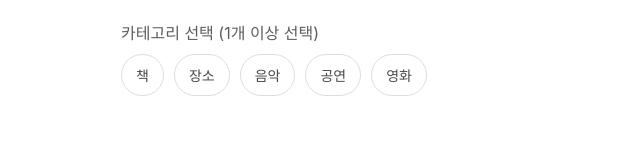
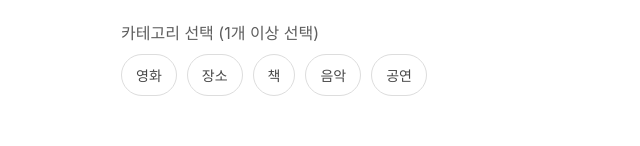
Before and after one commit to potato-club/Went-Frontend, a React (Create React App) app: page /signUp in a window 1280 px wide. Shown: the part 514-660 px from the top of the page, without its empty margins (319-959 px from the left). Built offline with nearby package versions, Linux system fonts and the light colour scheme; no server answers; a web font is replaced by a local one.

Commit message:
feat: 작성 api 일부 연동

```diff
--- /dev/null
+++ b/src/api/write.ts
@@ -0,0 +1,10 @@
+import axios from "./axiosInstance";
+
+export const writePost = async (postData: any) => {
+  const response = await axios.post("/api/posts", postData, {
+    headers: {
+      "Content-Type": "application/json"
+    }
+  });
+  return response;
+};
--- a/src/constants/categories.ts
+++ b/src/constants/categories.ts
@@ -1,7 +1,7 @@
 export const CATEGORIES = [
-  { categoryId: "1", name: "book", koName: "책" },
-  { categoryId: "2", name: "location", koName: "장소" },
-  { categoryId: "3", name: "music", koName: "음악" },
-  { categoryId: "4", name: "performance", koName: "공연" },
-  { categoryId: "5", name: "movie", koName: "영화" },
+  { categoryId: 1, name: "MOVIE", koName: "영화" },
+  { categoryId: 2, name: "PLACE", koName: "장소" },
+  { categoryId: 3, name: "BOOK", koName: "책" },
+  { categoryId: 4, name: "MUSIC", koName: "음악" },
+  { categoryId: 5, name: "PERFORMANCE", koName: "공연" },
 ];
--- a/src/pages/SignUpPage/index.tsx
+++ b/src/pages/SignUpPage/index.tsx
@@ -121,12 +121,12 @@ function SignUpPage() {
                     key={category.categoryId}
                     type="button"
                     selected={signUpData.categoryIds.includes(
-                      category.categoryId
+                      String(category.categoryId)
                     )}
-                    onClick={() => handleCategoryClick(category.categoryId)}
+                    onClick={() => handleCategoryClick(String(category.categoryId))}
                   >
                     {category.koName}
-                    {signUpData.categoryIds.includes(category.categoryId) &&
+                    {signUpData.categoryIds.includes(String(category.categoryId)) &&
                       " ×"}
                   </CategoryItem>
                 ))}
--- a/src/pages/WritePage/index.tsx
+++ b/src/pages/WritePage/index.tsx
@@ -1,10 +1,14 @@
 import { useState } from "react";
 import styled from "styled-components";
+import { writePost } from "../../api/write";
 import TiptapEditor from "../../components/TiptapEditor";
+import { CATEGORIES } from "../../constants/categories";
 
 const WritePage = () => {
-  const [rating, setRating] = useState(0); // 별점 상태 (0~5)
+  const [rating, setRating] = useState(0);
   const [editorContent, setEditorContent] = useState("");
+  const [categoryId, setCategoryId] = useState(0);
+  const [title, setTitle] = useState("");
 
   const handleClick = (index: number) => {
     // 같은 별 다시 누르면 초기화
@@ -15,19 +19,41 @@ const WritePage = () => {
     }
   };
 
-  const handleSubmit = () => {
-    console.log("에디터 내용:", editorContent);
+
+  const handleSubmit = async () => {
+    const postData = {
+      // postId, createdAt, viewCount 등은 백엔드에서 자동 생성/관리할 수 있으니 프론트에서는 생략 가능
+      userId: "fronttest", // 문자열로 전달 (백엔드 요구사항에 맞게)
+      content: editorContent,
+      categoryId: categoryId,
+      photoUrls: [], // 이미지 업로드 시 URL 배열로 추가 (현재는 빈 배열)
+      title: title,
+    };
+
+    console.log("등록할 데이터:", postData);
+
+    try {
+      const res = await writePost(postData);
+      console.log("등록 성공:", res);
+      // 성공 후 처리(예: 페이지 이동 등)
+    } catch (error) {
+      console.error("등록 실패:", error);
+      alert("등록에 실패했습니다.");
+    }
   };
+
   return (
     <Container>
       <Title>리뷰 작성</Title>
       <InputBox>
         <OptionBox>
-          <Select>
+          <Select value={categoryId} onChange={e => setCategoryId(Number(e.target.value))}>
             <option value="">카테고리</option>
-            <option value="movie">영화</option>
-            <option value="book">도서</option>
-            <option value="performance">공연</option>
+            {CATEGORIES.map((cat) => (
+              <option key={cat.categoryId} value={cat.categoryId}>
+                {cat.koName}
+              </option>
+            ))}
           </Select>
 
           <Select>
@@ -56,8 +82,12 @@ const WritePage = () => {
             ))}
           </StarWrapper>
         </OptionBox>
-        <Input type="text" placeholder="제목을 입력해주세요." />
-      </InputBox>
+        <Input
+          type="text"
+          placeholder="제목을 입력해주세요."
+          value={title}
+          onChange={e => setTitle(e.target.value)}
+        />      </InputBox>
       {/* <div>위지윅 에디터 부분</div> */}
       <TiptapEditor content={editorContent} onChange={setEditorContent} />
 
```
